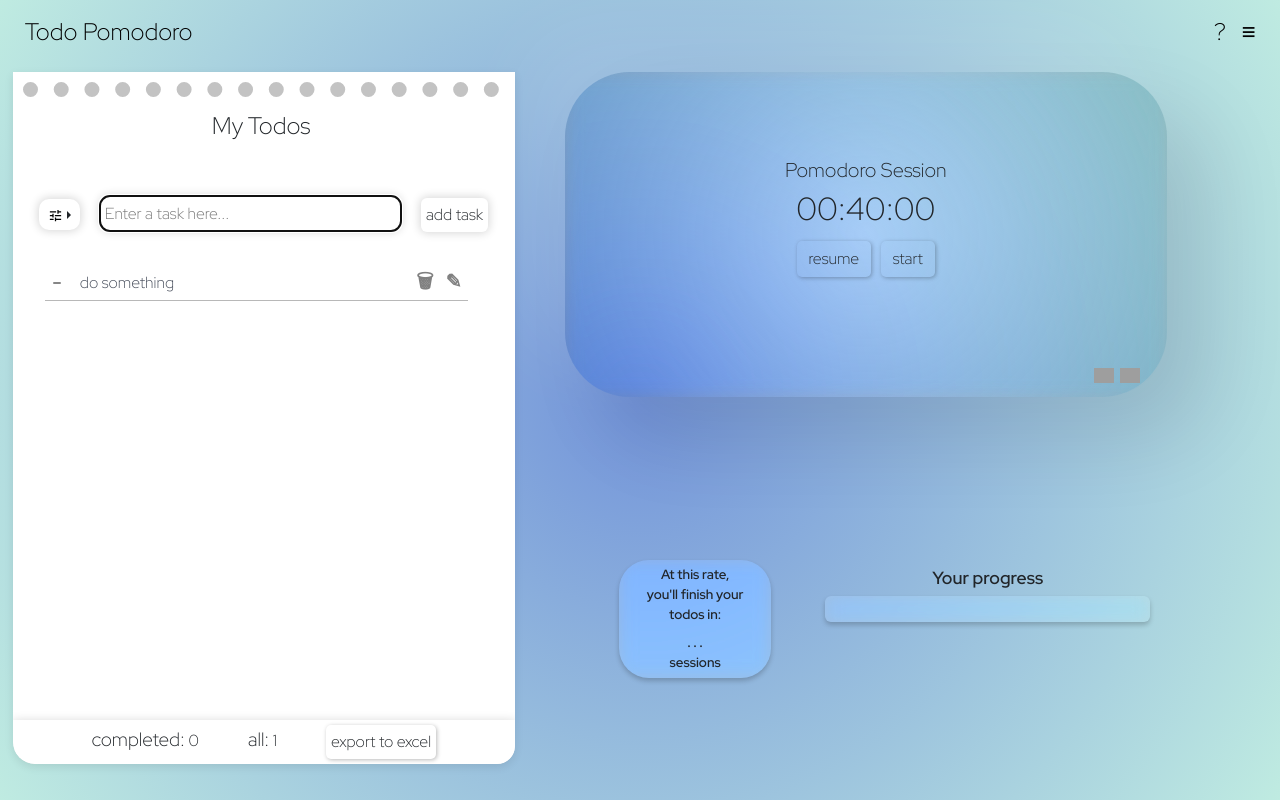
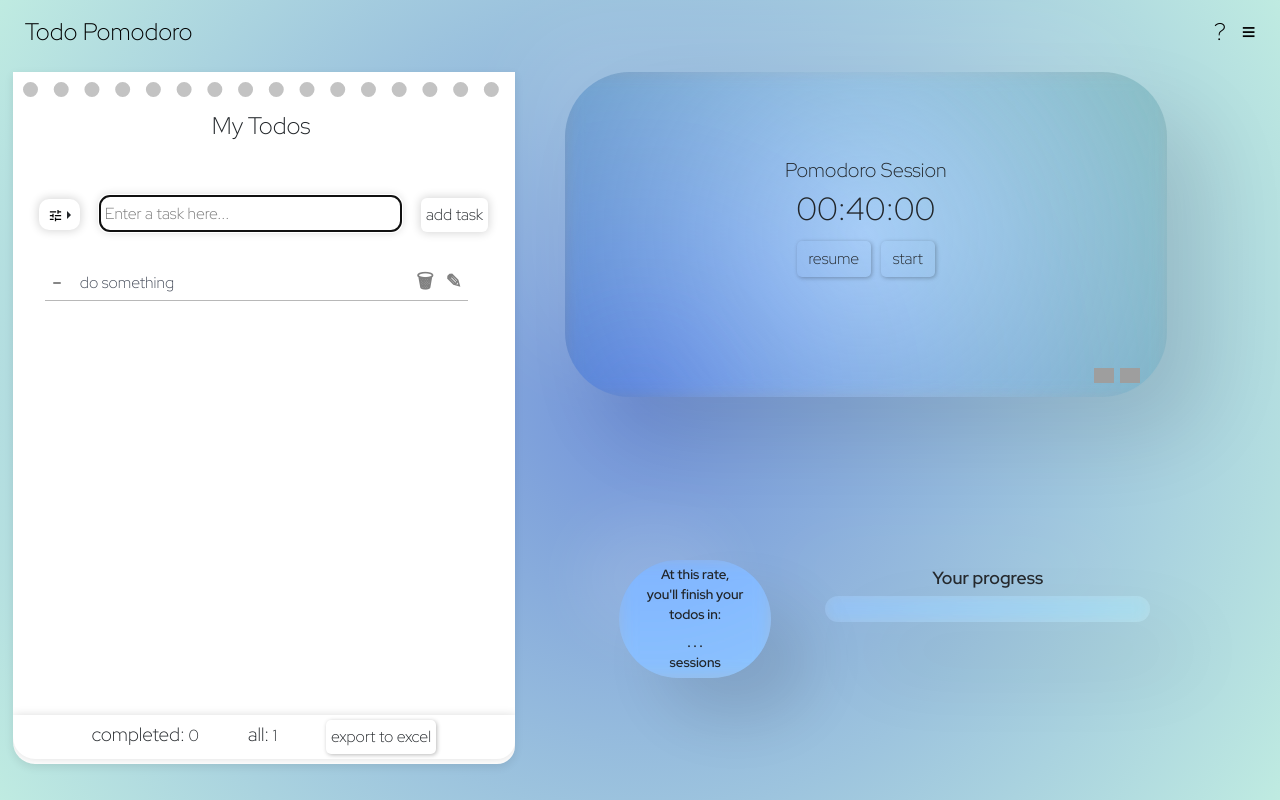
Before and after one commit to lielbidago/Todo-Pomodoro, a React (Create React App) app: page /Todos-and-pomodoro in a window 1280 px wide. Built offline with nearby package versions, Linux system fonts and the light colour scheme; grey boxes are pictures that could not be loaded.

Commit message:
fixed list footer positioning

```diff
--- a/src/scss/CompletionForcast.scss
+++ b/src/scss/CompletionForcast.scss
@@ -8,8 +8,10 @@
     background-color: rgba(255, 255, 255, 0.132);
     backdrop-filter: blur(8px) saturate(170%);
     -webkit-backdrop-filter: blur(8px) saturate(170%);
-    border-radius: 30px;
-    box-shadow: 0 3px 5px rgb(0 0 0 / 0.2);
+
+    border-radius: 60px;
+    box-shadow:  41px 41px 60px rgba(0, 0, 0, 0.1),
+             -41px -41px 60px rgba(255, 255, 255, 0.101);
 
 
     h4{
--- a/src/scss/todoList.scss
+++ b/src/scss/todoList.scss
@@ -20,7 +20,7 @@
 
   display:grid;
   grid-template-columns: auto;
-  grid-template-rows: 18% minmax(8%, 10%) auto 10%;
+  grid-template-rows: 18% minmax(8%, 10%) auto 7%;
   grid-template-areas: "title"
                         "enterTodo"
                         "todos"
@@ -77,6 +77,7 @@
   .my-todos{
     grid-area: todos;
     overflow-y: scroll;
+
     -ms-overflow-style: none; /* for Internet Explorer, Edge */
     scrollbar-width: none; /* for Firefox */
   }
@@ -88,8 +89,10 @@
   .todos-footer{
     grid-area: todos-footer;
 
-    position: absolute;
-    bottom:0;
+    position: sticky;
+    bottom: 0;
+
+    height:fit-content;
 
     div{
       width: fit-content;
--- a/src/scss/updates.scss
+++ b/src/scss/updates.scss
@@ -6,15 +6,16 @@
   height:fit-content;
 
 
-
   .ProgressBarP{
 
     padding:1%;
     width: 50%;
     margin:0% 7% ;
     align-self: top;
+
     .PB-container{
       height: 50%;
+
     }
     h6{
       font-weight: bold;
@@ -33,7 +34,9 @@
   .progress{
     background-color: rgba(255, 255, 255, 0.161) !important;
     height: 50% !important;
-    box-shadow: 0 3px 5px rgb(0 0 0 / 0.2);
+    border-radius: 65px;
+    box-shadow:  41px 41px 82px rgba(0, 0, 0, 0.1),
+             -41px -41px 82px rgba(255, 255, 255, 0.101);
     backdrop-filter: blur(8px) saturate(150%);
     -webkit-backdrop-filter: blur(8px) saturate(150%);
 
```
